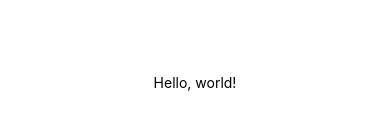
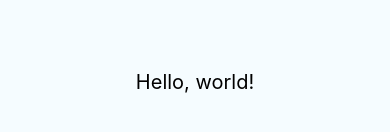
Before and after one commit to tanzirulnayan/Hello-React, a React Native app: screen / in a window 390 px wide. Shown: the part 340-472 px from the top of the page. Built offline with nearby package versions, Linux system fonts and the light colour scheme.

Commit message:
Hello World Successful!

```diff
--- a/App.js
+++ b/App.js
@@ -1,15 +1,28 @@
 import React, {Component} from 'react';
-import {Text, View} from 'react-native';
+import {Text, View, StyleSheet} from 'react-native';
 
 export default class App extends Component {
   render() {
     return (
-      <View style={{flex: 1, justifyContent: 'center', alignItems: 'center'}}>
-        <Text>Hello, world!</Text>
+      <View style={styles.container}>
+        <Text style={styles.welcome}>Hello, world!</Text>
       </View>
     );
   }
 }
+
+const styles = StyleSheet.create({
+  container: {
+    flex: 1,
+    justifyContent: 'center',
+    backgroundColor: '#F5FCFF',
+  },
+  welcome: {
+    fontSize: 20,
+    textAlign: 'center',
+    margin: 10,
+  },
+});
 
 // /**
 //  * Sample React Native App
@@ -56,8 +69,8 @@ export default class App extends Component {
 //               <Text style={styles.sectionTitle}>Hello, React Native!</Text>
 //               <Text style={styles.sectionTitle}>Step One</Text>
 //               <Text style={styles.sectionDescription}>
-//                 Edit <Text style={styles.highlight}>App.js</Text> to change this
-//                 screen and then come back to see your edits.
+//                 Edit - [Description Section] <Text style={styles.highlight}>App.js [Highlight]</Text> to change this
+//                 change this screen and then come back to see your edits.
 //               </Text>
 //             </View>
 //             <View style={styles.sectionContainer}>
@@ -78,6 +91,52 @@ export default class App extends Component {
 //                 Read the docs to discover what to do next:
 //               </Text>
 //             </View>
+//             <View style={styles.sectionContainer}>
+//               <Text style={styles.sectionTitle}>AIUB Events</Text>
+//               <Text style={styles.sectionDescription}>
+//                 The Department of Marketing, Faculty of Business Administration
+//                 organized an event entitled ‘Practicing International Trade” for
+//                 the students of Global Trade at Lawn between Annex 4 and Annex
+//                 5, Permanent Campus of the university on November 11, 2019. The
+//                 purpose of the event was to provide an opportunity to the
+//                 students to acquire knowledge and skills to promote and sell
+//                 local products in different international marketplaces. 14 teams
+//                 from different sections of Global Trade course attended the
+//                 event with high sincerity and very positive attitude. Each team
+//                 represented a district of our country. They brought some unique
+//                 items from that representing districts and tried to promote and
+//                 sell those unique items in the event with a hypothetical
+//                 international marketplace. The event was inaugurated by Prof.
+//                 Dr. Charles C. Villanueva, Vice President Academics and Dean,
+//                 Faculty of Business Administration. Dr. Tajul Islam, Dean
+//                 Faculty of Arts and Social Science; Ms. Farheen Hassan,
+//                 Associate Professor & Director, BBA Program; Dr. Khondaker
+//                 Sazzadul Karim, Associate Professor and Head, Department of
+//                 Marketing were also present during the inauguration program.
+//                 They visited all stalls and shared their valuable ideas and
+//                 guidelines to all teams. A good number of faculty members from
+//                 different departments, campus officials and thousands of
+//                 students were also visited the event. This event entitled
+//                 ‘Practicing International Trade” is a unique concept that aims
+//                 to help young BBA student enthusiasts to become the future
+//                 business leaders in Bangladesh. The event was highly appreciated
+//                 by all participants, visitors (both students and faculties), and
+//                 other officials of the university. Dr. Partha Prasad Chowdhury,
+//                 Senior Associate Professor, Course Coordinator and Convener,
+//                 Department of Marketing; Dr. Sahin Akter Sarker, Associate
+//                 Professor and Convener, Department of Marketing; Mr. A.K.M.
+//                 Kamrul Haque, Sr. Assistant Professor; and Mr. Mahir Abrar,
+//                 Faculty from the Department of Marketing organized this event.
+//                 TV24 covered the event and conducted some interviews to the
+//                 guests and students. The whole event was also shown on
+//                 television as a result of the coverage. This has added value,
+//                 significance and promotion about the FBA and the university as a
+//                 whole.
+//               </Text>
+//             </View>
+//             {/*<View>*/}
+//               {/*<Blink text='I love to Blink!' />*/}
+//             {/*</View>*/}
 //             <LearnMoreLinks />
 //           </View>
 //         </ScrollView>
```
